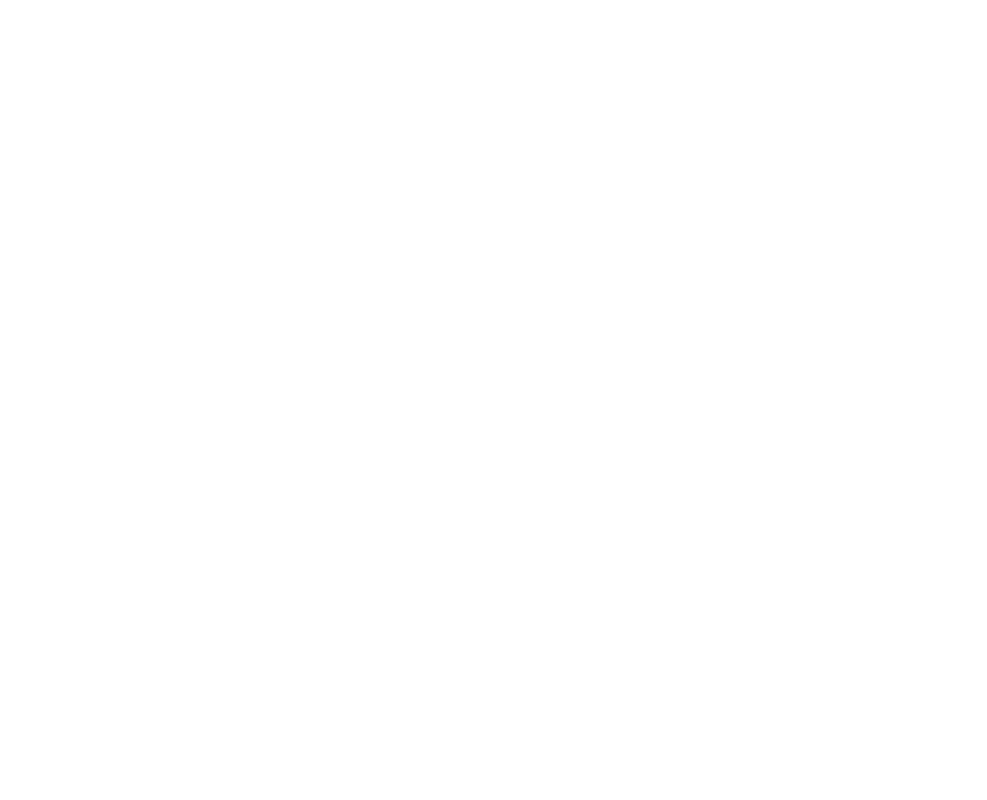
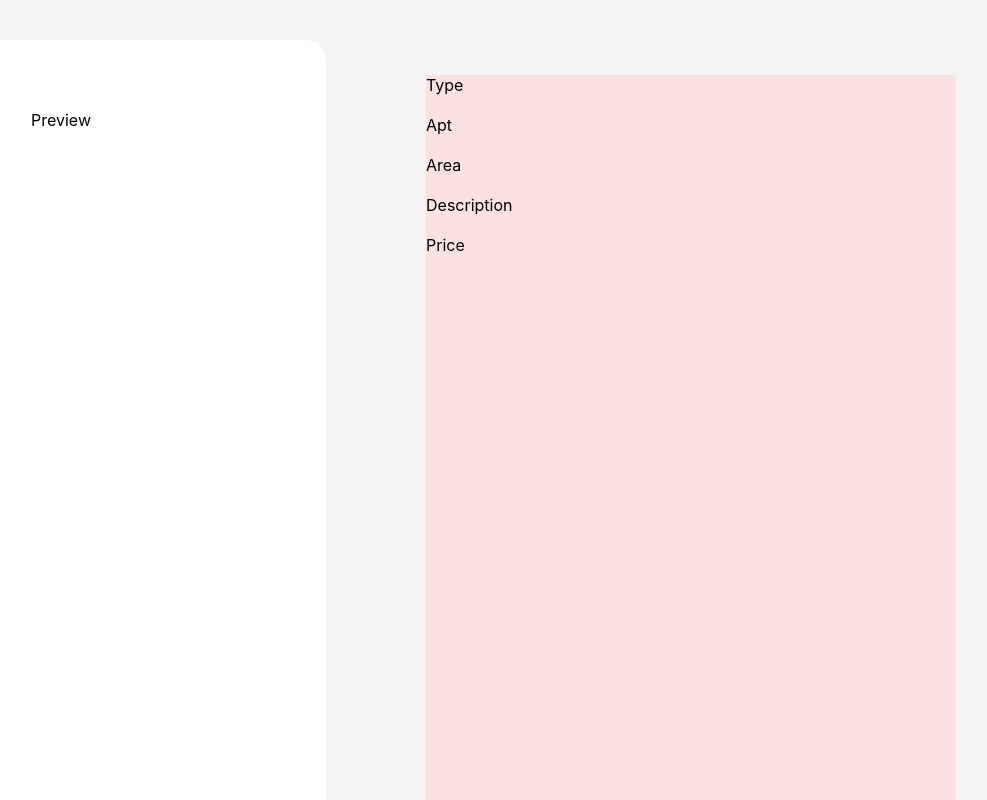
Before and after one commit to yoohaaeun/estate-paper, a React (Create React App) app: page / in a window 1280 px wide. Shown: the top 800 px of the page, without its empty margins (264-1251 px from the left). Built offline with nearby package versions, Linux system fonts and the light colour scheme; the HTML template or start-up script is replaced by a standard one.

Commit message:
feat: 프로젝트 구조 세팅

```diff
--- a/package.json
+++ b/package.json
@@ -13,6 +13,7 @@
     "react": "^18.2.0",
     "react-dom": "^18.2.0",
     "react-scripts": "5.0.1",
+    "styled-components": "^6.1.8",
     "typescript": "^4.4.2",
     "web-vitals": "^2.1.0"
   },
--- a/src/App.tsx
+++ b/src/App.tsx
@@ -1,7 +1,6 @@
-import React from 'react';
+import Home from './pages/Home';
 
 function App() {
-  return <div></div>;
+  return <Home />;
 }
-
 export default App;
--- /dev/null
+++ b/src/components/Preview.tsx
@@ -0,0 +1,17 @@
+import styled from 'styled-components';
+
+export default function Preview() {
+  return <Wrapper>Preview</Wrapper>;
+}
+
+const Wrapper = styled.div`
+  position: relative;
+  display: flex;
+  flex-direction: column;
+  align-items: center;
+  width: 210mm;
+  min-height: 296mm;
+  padding-top: 70px;
+  background-color: #ffffff;
+  border-radius: 20px;
+`;
--- /dev/null
+++ b/src/components/console/Apt.tsx
@@ -0,0 +1,7 @@
+import styled from 'styled-components';
+
+export default function Apt() {
+  return <Wrapper>Apt</Wrapper>;
+}
+
+const Wrapper = styled.div``;
--- /dev/null
+++ b/src/components/console/Area.tsx
@@ -0,0 +1,7 @@
+import styled from 'styled-components';
+
+export default function Area() {
+  return <Wrapper>Area</Wrapper>;
+}
+
+const Wrapper = styled.div``;
--- /dev/null
+++ b/src/components/console/Console.tsx
@@ -0,0 +1,27 @@
+import styled from 'styled-components';
+import Apt from './Apt';
+import Area from './Area';
+import Description from './Description';
+import Price from './Price';
+import Type from './Type';
+
+export default function Console() {
+  return (
+    <Wrapper>
+      <Type />
+      <Apt />
+      <Area />
+      <Description />
+      <Price />
+    </Wrapper>
+  );
+}
+
+const Wrapper = styled.div`
+  width: 210mm;
+  min-height: 296mm;
+  display: flex;
+  flex-direction: column;
+  gap: 20px;
+  background-color: #fae2e2;
+`;
--- /dev/null
+++ b/src/components/console/Description.tsx
@@ -0,0 +1,7 @@
+import styled from 'styled-components';
+
+export default function Description() {
+  return <Wrapper>Description</Wrapper>;
+}
+
+const Wrapper = styled.div``;
--- /dev/null
+++ b/src/components/console/Price.tsx
@@ -0,0 +1,7 @@
+import styled from 'styled-components';
+
+export default function Price() {
+  return <Wrapper>Price</Wrapper>;
+}
+
+const Wrapper = styled.div``;
--- /dev/null
+++ b/src/components/console/Type.tsx
@@ -0,0 +1,7 @@
+import styled from 'styled-components';
+
+export default function Type() {
+  return <Wrapper>Type</Wrapper>;
+}
+
+const Wrapper = styled.div``;
--- /dev/null
+++ b/src/pages/Home.tsx
@@ -0,0 +1,21 @@
+import Preview from '../components/Preview';
+import Console from '../components/console/Console';
+import styled from 'styled-components';
+
+export default function Home() {
+  return (
+    <Wrapper>
+      <Preview />
+      <Console />
+    </Wrapper>
+  );
+}
+
+const Wrapper = styled.div`
+  display: flex;
+  gap: 100px;
+  align-items: center;
+  padding: 40px 60px;
+  background-color: #f5f3f3;
+  overflow: auto;
+`;
```
